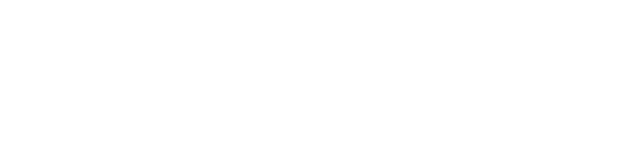
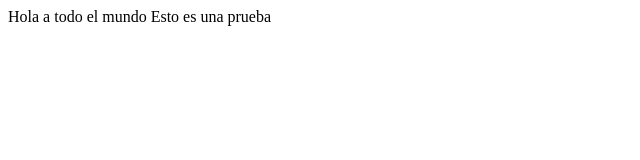
Before and after one commit to Nero186f/pagina-web-licinfo, a plain HTML site: page prueba-git.html in a window 1280 px wide. Shown: the whole page, without its empty margins (0-640 px from the left). Drawn offline with Linux system fonts and the light colour scheme.

Commit message:
prueba-git html - ed2

```diff
--- a/prueba-git.html
+++ b/prueba-git.html
@@ -6,6 +6,8 @@
 </head>
 
 <body>
+    <a> Hola a todo el mundo </a>
+    <a> Esto es una prueba</a>
 </body>
 
 </html>
```
